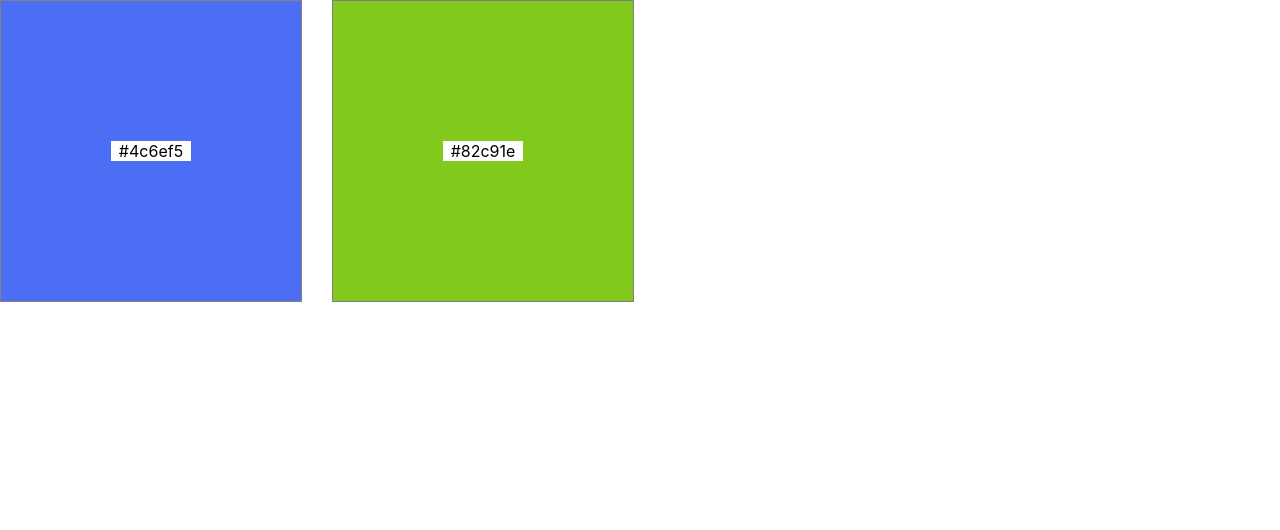
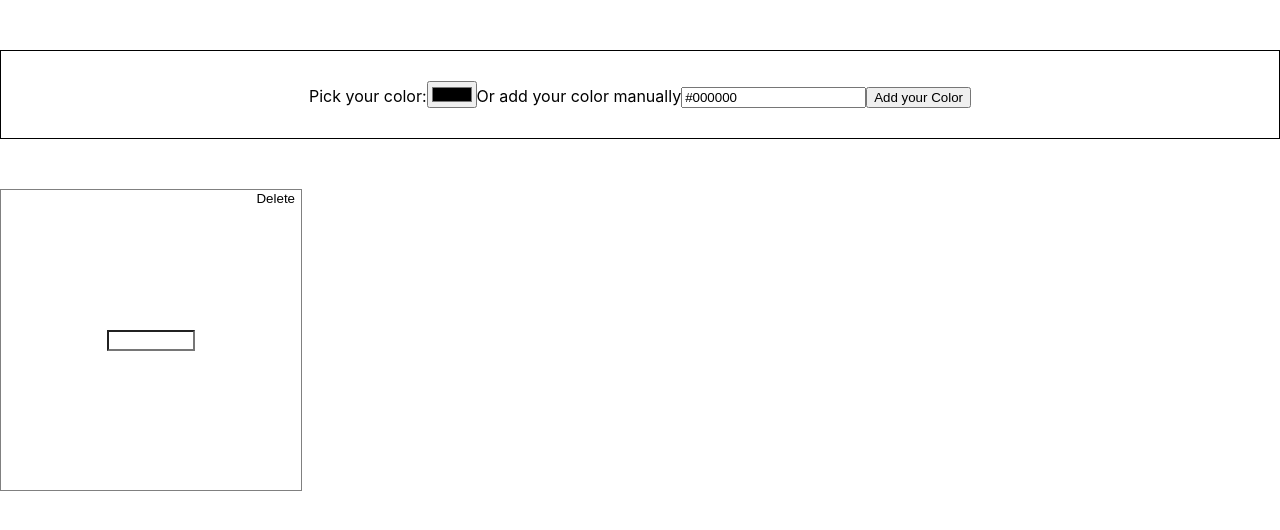
Before and after one commit to CathrinTruchan/color-savor-app, a React (Create React App) app: page / in a window 1280 px wide. Shown: the top 530 px of the page. Built offline with nearby package versions, Linux system fonts and the light colour scheme.

Commit message:
add features of userstory 0, 1 and localstorage

```diff
--- a/package.json
+++ b/package.json
@@ -6,6 +6,7 @@
     "@testing-library/jest-dom": "^5.16.5",
     "@testing-library/react": "^13.4.0",
     "@testing-library/user-event": "^13.5.0",
+    "nanoid": "^4.0.0",
     "react": "^18.2.0",
     "react-dom": "^18.2.0",
     "react-scripts": "5.0.1",
--- a/src/App.js
+++ b/src/App.js
@@ -1,15 +1,98 @@
 import "./App.css";
 import "./Components/ColorCard/ColorCard.css";
 import ColorCard from "./Components/ColorCard/ColorCard";
+import { nanoid } from "nanoid";
+import { useEffect, useState } from "react";
+import Form from "./Components/Form/Form";
+import "./Components/Form/Form.css";
+
+const colorsArray = [
+  {
+    id: nanoid(),
+    colorCode: "#562C2C",
+  },
+
+  {
+    id: nanoid(),
+    colorCode: "#F2542D",
+  },
+
+  {
+    id: nanoid(),
+    colorCode: "#F5DFBB",
+  },
+
+  {
+    id: nanoid(),
+    colorCode: "#0E9594",
+  },
+
+  {
+    id: nanoid(),
+    colorCode: "#127475",
+  },
+];
 
 function App() {
+  const [colors, setColors] = useState(() => {
+    return JSON.parse(localStorage.getItem("colors")) ?? [colorsArray];
+  });
+  console.log("all colors:" + colors[0].colorCode);
+
+  function appendColorCard(colorCode) {
+    setColors([
+      ...colors,
+      {
+        id: nanoid(),
+        colorCode: colorCode,
+      },
+    ]);
+  }
+
+  function updateColorCard(updatedColorCode, id) {
+    setColors(
+      colors.map((color) => {
+        if (color.id === id) {
+          return { ...color, colorCode: updatedColorCode };
+        } else {
+          return color;
+        }
+      })
+    );
+  }
+
+  function deleteColorCard(id) {
+    const newColorsArray = colors.filter((color) => color.id !== id);
+    setColors(newColorsArray);
+  }
+
+  useEffect(() => {
+    localStorage.setItem("colors", JSON.stringify(colors));
+  }, [colors]);
+
+  useEffect(() => {
+    JSON.parse(localStorage.getItem("colors"));
+  }, []);
+
   return (
     <div className="App">
       <header></header>
       <main>
+        <div className="form-container">
+          <Form appendColorCard={appendColorCard} />
+        </div>
         <div className="colorbox__container">
-          <ColorCard colorCode={"#4c6ef5"} />
-          <ColorCard colorCode={"#82c91e"} />
+          {colors.map((color) => {
+            return (
+              <ColorCard
+                colorCode={color.colorCode}
+                key={color.id}
+                id={color.id}
+                updateColorCard={updateColorCard}
+                deleteColorCard={deleteColorCard}
+              />
+            );
+          })}
         </div>
       </main>
       <footer></footer>
--- a/src/Components/ColorCard/ColorCard.css
+++ b/src/Components/ColorCard/ColorCard.css
@@ -4,6 +4,7 @@
   border: 1px solid grey;
   display: flex;
   flex-direction: row;
+  position: relative;
 }
 
 .colorbox__colorcode {
@@ -19,3 +20,12 @@
   flex-wrap: wrap;
   gap: 30px;
 }
+
+.colorbox__delete-button {
+  background: white;
+  color: black;
+  border: none;
+  position: absolute;
+  top: 0;
+  right: 0;
+}
--- a/src/Components/ColorCard/ColorCard.js
+++ b/src/Components/ColorCard/ColorCard.js
@@ -1,9 +1,37 @@
+import { useState } from "react";
 import "./ColorCard.css";
 
-export default function ColorCard({ colorCode }) {
+export default function ColorCard({
+  colorCode,
+  id,
+  updateColorCard,
+  deleteColorCard,
+}) {
+  function copyToClipboard() {
+    navigator.clipboard.writeText(colorCode).then(() => {
+      alert("Copied to clipboard");
+    });
+  }
+
   return (
     <div className="colorbox" style={{ backgroundColor: colorCode }}>
-      <p className="colorbox__colorcode">{colorCode}</p>
+      <button
+        className="colorbox__delete-button"
+        onClick={(event) => deleteColorCard(id)}
+      >
+        Delete
+      </button>
+      <input
+        type="text"
+        id="colorField"
+        name="colorField"
+        onClick={(event) => {
+          event.stopPropagation(copyToClipboard);
+        }}
+        defaultValue={colorCode}
+        className="colorbox__colorcode"
+        onChange={(event) => updateColorCard(event.target.value, id)}
+      />
     </div>
   );
 }
--- /dev/null
+++ b/src/Components/Form/Form.css
@@ -0,0 +1,5 @@
+.form-container {
+  margin: 50px 0;
+  border: 1px solid black;
+  padding: 30px;
+}
--- /dev/null
+++ b/src/Components/Form/Form.js
@@ -0,0 +1,35 @@
+import { useState } from "react";
+import "./Form.css";
+
+export default function Form({ appendColorCard }) {
+  const [colorInput, setColorInput] = useState("#000000");
+
+  function onSubmit(event) {
+    event.preventDefault();
+    const formData = new FormData(event.target);
+    const data = Object.fromEntries(formData);
+    const { hexcodeFromText } = data;
+    appendColorCard(hexcodeFromText);
+  }
+  return (
+    <form onSubmit={onSubmit}>
+      <label htmlFor="colorPick">Pick your color:</label>
+      <input
+        type="color"
+        id="colorPick"
+        name="hexcodeFromPicker"
+        value={colorInput}
+        onChange={(event) => setColorInput(event.target.value)}
+      />
+      <label htmlFor="addColor">Or add your color manually</label>
+      <input
+        type="text"
+        id="addColor"
+        name="hexcodeFromText"
+        value={colorInput}
+        onChange={(event) => setColorInput(event.target.value)}
+      />
+      <button>Add your Color</button>
+    </form>
+  );
+}
--- a/src/index.js
+++ b/src/index.js
@@ -1,8 +1,7 @@
 import React from "react";
 import ReactDOM from "react-dom/client";
 import "./index.css";
-import App from "./App";
-import reportWebVitals from "./reportWebVitals";
+import App from "./App"
 
 const root = ReactDOM.createRoot(document.getElementById("root"));
 root.render(
```
Also changed, not shown: src/Components/Backup/Backup.js (added, +41 -0 lines), 1 other file (tests, documents, lock files or other folders).
